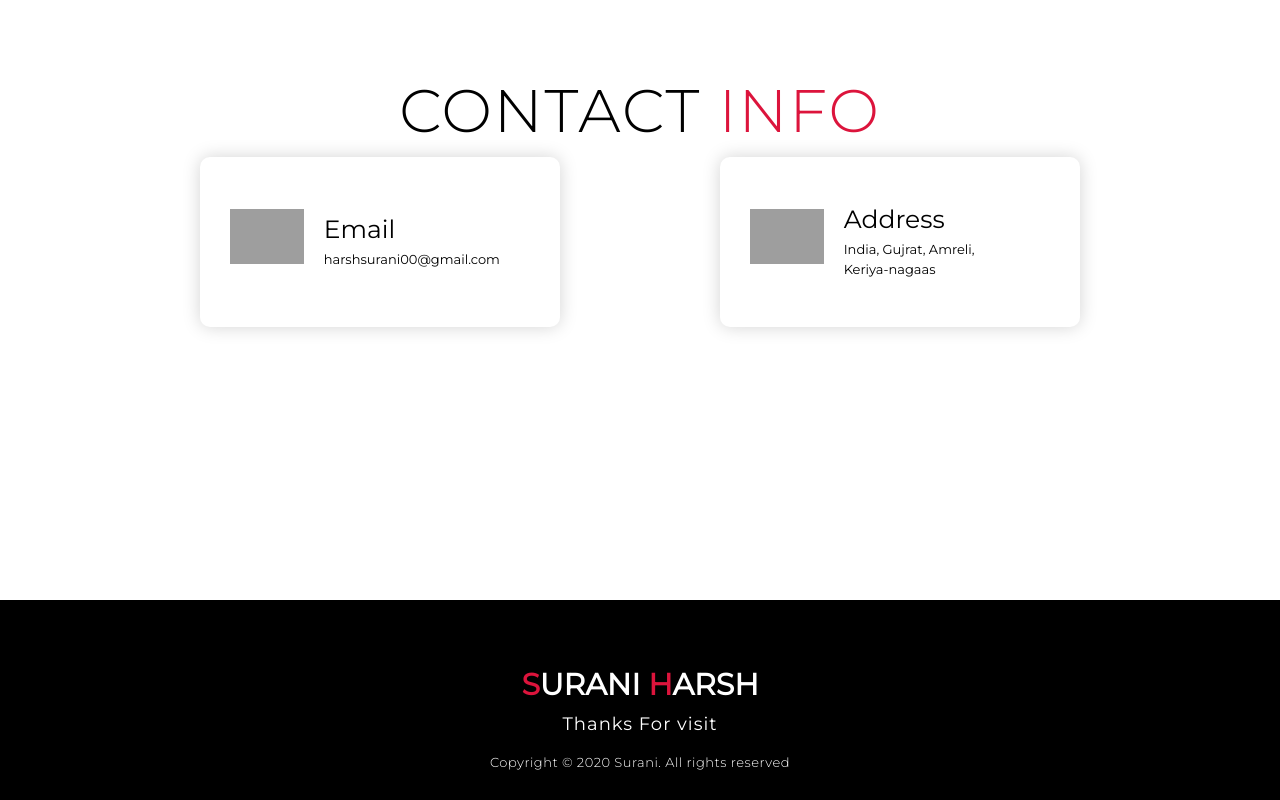
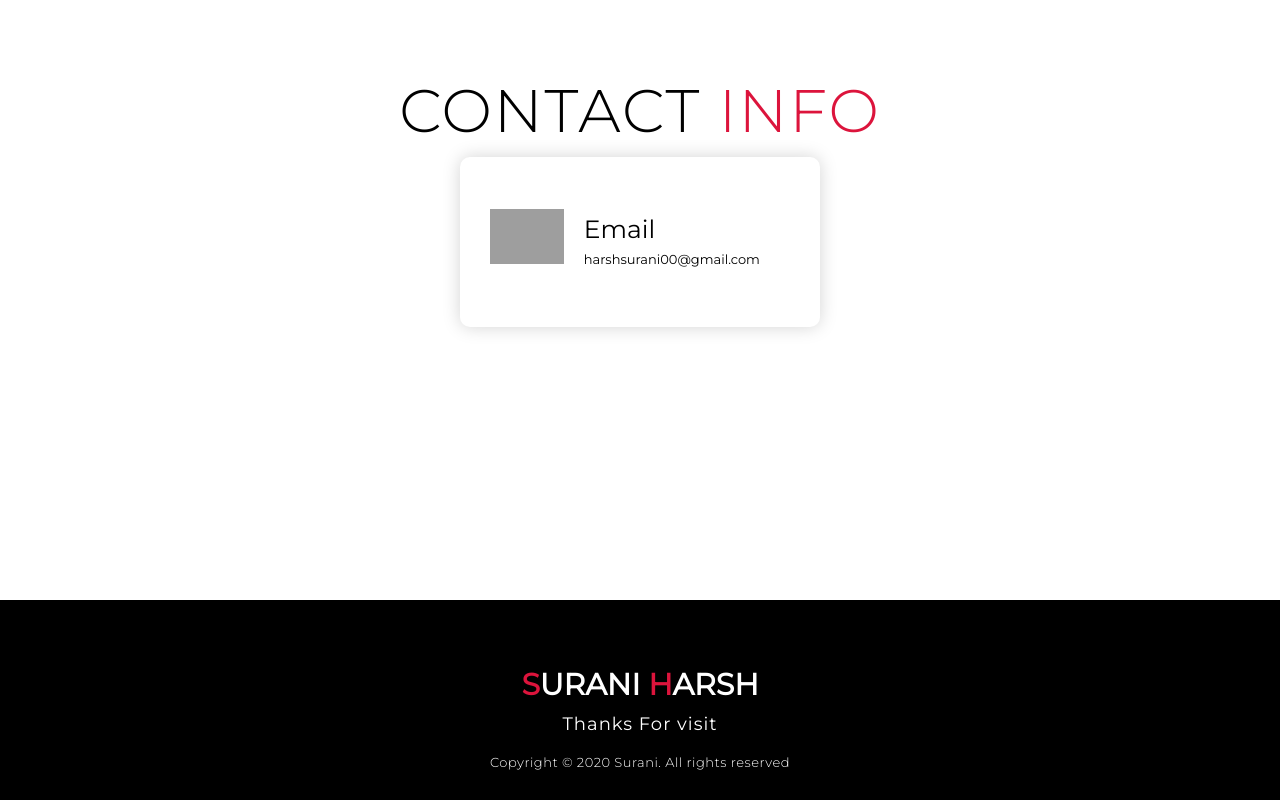
Before and after one commit to SuraniHarsh/my_web, a plain HTML site: page index.html in a window 1280 px wide. Shown: the part 1800-2600 px from the top of the page. Drawn offline with Linux system fonts and the light colour scheme; grey boxes are pictures that could not be loaded.

Commit message:
Update index.html

```diff
--- a/index.html
+++ b/index.html
@@ -160,13 +160,7 @@ p {
                 <h1>Email</h1>
 		<h2>harshsurani00@gmail.com</h2>
               </div>
-            </div>
-            <div class="contact-item">
-              <div class="icon"><img src="https://img.icons8.com/bubbles/100/000000/map-marker.png" /></div>
-              <div class="contact-info">
-                <h1>Address</h1>
-                <h2>India, Gujrat, Amreli,<br> Keriya-nagaas</h2>
-              </div>
+		  </div>
             </div>
           </div>
         </div>
```
